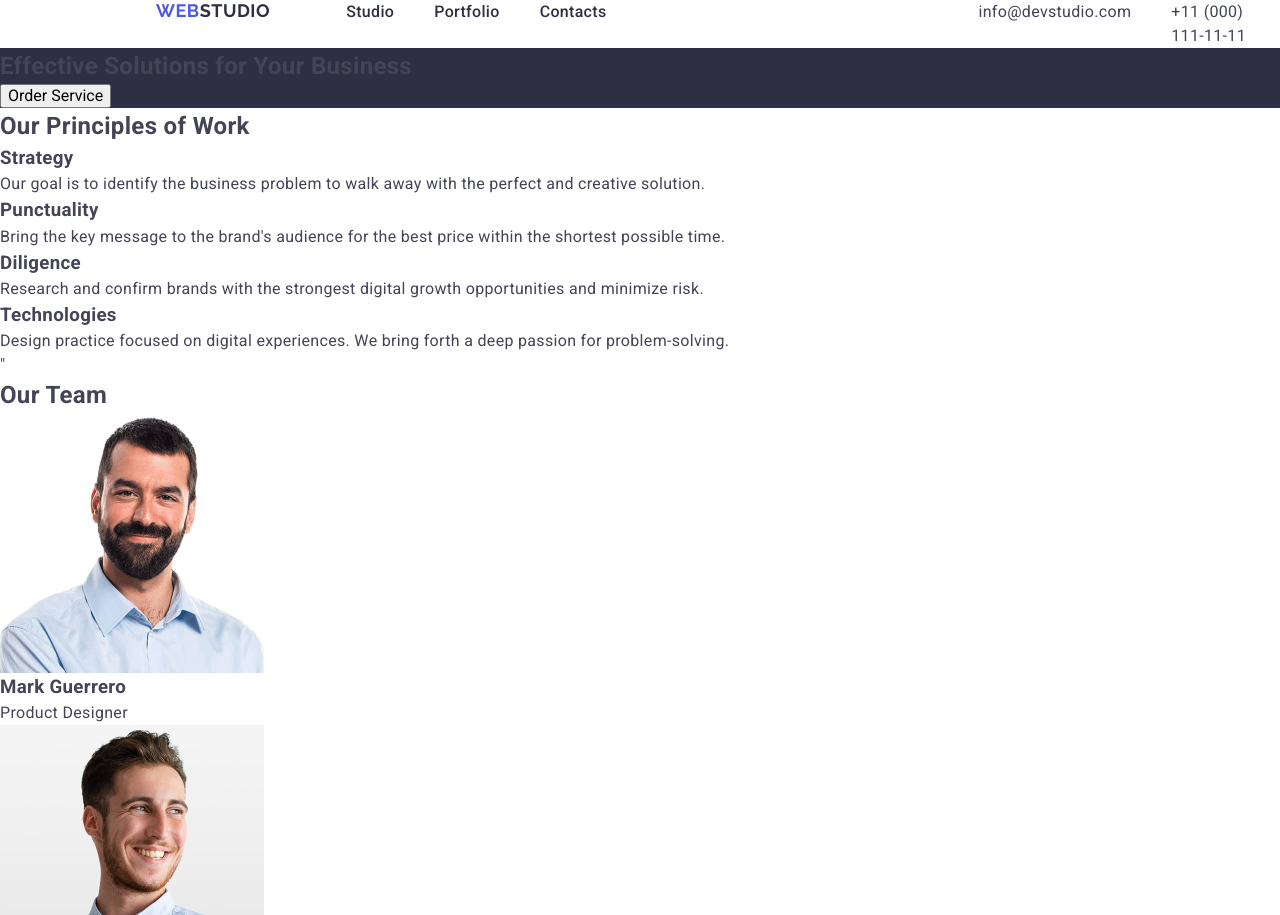
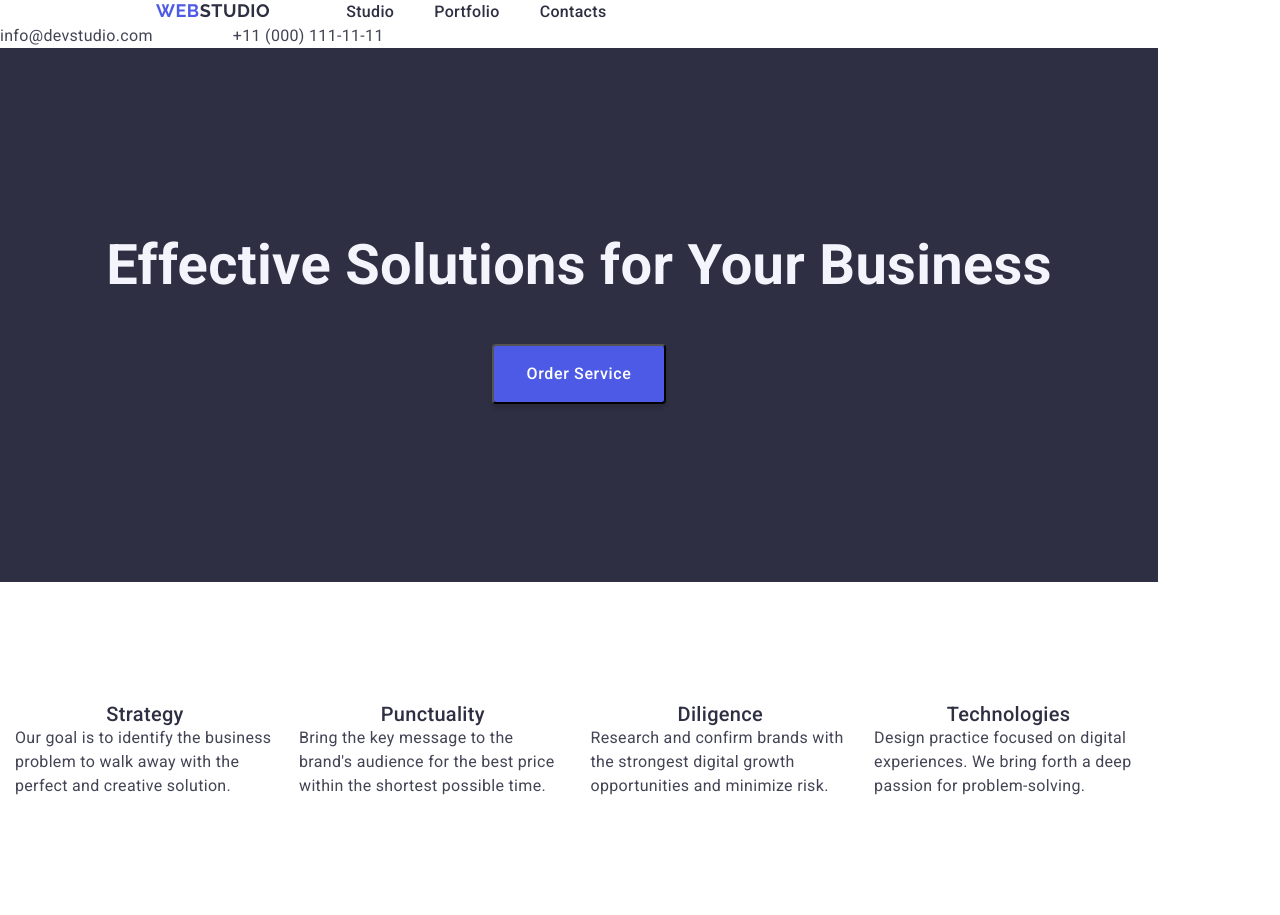
Before and after one commit to roksolanayatsyshyn-create/goit-markup-hw-06, a plain HTML site: page index.html in a window 1280 px wide. Shown: the top 915 px of the page. Drawn offline with nearby package versions, Linux system fonts and the light colour scheme.

Commit message:
jyjdktyyz

```diff
--- a/css/styles.css
+++ b/css/styles.css
@@ -36,6 +36,7 @@ ul {
   margin: 0;
 }
 ul {
+  list-style: none;
   padding-left: 0;
 }
 a {
@@ -53,8 +54,9 @@ img {
 }
 
 /* ========================Header */
-.page-header {
+
 .container-nav {
+  max-width: 1158px;
   display: flex;
 }
 .logo {
@@ -71,6 +73,7 @@ img {
 .main-nav .link {
   text-decoration: none;
   font-style: normal;
+  gap: 40px;
 }
 .link-studio {
   margin-right: 40px;
@@ -105,10 +108,11 @@ img {
   font-size: 16px;
   line-height: 1.5;
   color: var(--slate);
+  white-space: nowrap;
 }
 .contacts-list {
-    list-style: none;
   display: flex;
+  gap: 40px;
 }
 .contacts-link {
   font-style: normal;
@@ -130,10 +134,15 @@ img {
 /* ================section Effective solutions */
 .effective-solutions {
   background: var(--navy-blue);
+  padding-left: auto;
+  padding-right: auto;
   padding-top: 188px;
   padding-bottom: 178px;
+  box-sizing: border-box;
+  margin-bottom: 120px;
 }
 .effective-solutions-title {
+  width-max: 496px;
   font-size: 56px;
   line-height: 1.07;
   text-align: center;
@@ -142,6 +151,10 @@ img {
 }
 .button-order {
   margin-top: 0;
+  margin-left: auto;
+  margin-right: auto;
+  display: flex;
+  justify-content: center;
   padding: 16px 32px;
   border-radius: 4px;
   box-shadow: 0 4px 4px 0 rgba(0, 0, 0, 0.15);
@@ -172,7 +185,15 @@ img {
   border: none;
   white-space: nowrap;
 }
+.principles-of-works-list {
+  display: flex;
+  padding-left: 15px;
+  padding-right: 15px;
+  gap: 24px;
+  margin-bottom: 120px;
+}
 .principles-of-works-title {
+  text-align: center;
   font-weight: 500;
   font-size: 20px;
   line-height: 1.2;
@@ -186,6 +207,13 @@ img {
 /* ====================Section our team */
 .our-team {
   background-color: var(--cloud);
+  padding-top: 120px;
+}
+.our-team-list {
+  padding-left: 15px;
+  padding-right: 15px;
+  display: flex;
+  gap: 24px;
 }
 .our-team-title {
   text-align: center;
@@ -195,6 +223,7 @@ img {
   letter-spacing: 0.02em;
   text-transform: capitalize;
   color: var(--navy-blue);
+  margin-bottom: 72px;
 }
 .our-team-member {
   background-color: var(--white);
@@ -212,7 +241,10 @@ img {
 /*==================== /Section our team */
 
 /* ====================Section our portfolio */
-  .our-portfolio .our-portfolio-title {
+.our-portfolio {
+  padding: 188px 472px 178px 472px;
+}
+.our-portfolio-title {
   font-weight: 700;
   font-size: 36px;
   line-height: 1.11;
@@ -249,4 +281,3 @@ img {
   color: var(--cloud);
 }
 /*==================== /footer */
-}
--- a/index.html
+++ b/index.html
@@ -24,8 +24,8 @@
     <title>WebStudio</title>
   </head>
   <body style="color: #434455">
-    <header class="page-header">
-      <div class="container container-nav">
+    <header class="page-header" container>
+
 
       <nav class="main-nav">
         <a href="./index.html" class="logo link"
@@ -47,7 +47,7 @@
           </li>
           <li>
             <a class="contacts-link contacts-link-phone link" href="tel:+110001111111"
-              >+11<span> </span>(000)<span> </span>111<span>-</span>11<span>-</span>11</a
+              >+11 (000) 111-11-11</a
             >
           </li>
         </ul>
@@ -57,18 +57,18 @@
     </header>
 
     <main>
-      <section class="effective-solutions" style="background-color: var(--navy-blue)">
+      <section class="effective-solutions container" style="background-color: var(--navy-blue)">
         <h1 class="effective-solutions-title">
           Effective Solutions for Your Business
         </h1>
         <button type="button" class="button-order">Order Service</button>
-      </div>
+
       </section>
 
-      <section class="principles-of-works">
-        <div class="container"></div>
+      <section class="principles-of-works container">
+
         <h2 class="principles-of-works-main-title visually-hidden">Our Principles of Work</h2>
-        <ul>
+        <ul class="principles-of-works-list">
           <li>
             <h3 class="principles-of-works-title">Strategy</h3>
             <p class="principles-of-works-text">
@@ -98,13 +98,13 @@
             </p>
           </li>
         </ul>
-      </div>
+
       </section>
 
-      <section class="our-team">
-        <div class="container"></div>"
+      <section class="our-team container">
+
         <h2 class="our-team-title">Our Team</h2>
-        <ul>
+        <ul class="our-team-list">
           <li class="our-team-member">
             <img
               src="./images/our team/img1sq.jpg"
@@ -146,11 +146,11 @@
             <p class="our-team-role">UI Designer</p>
           </li>
         </ul>
-        </section>
+
       </section>
 
-      <div class="our-portfolio">
-        <div class="container"></div>"
+      <section class="our-portfolio">
+        <div class="container">
         <h2 class="our-portfolio-title">Our Portfolio</h2>
         <ul>
           <li>
```
Lines whose indentation alone changed are shown as unchanged.
